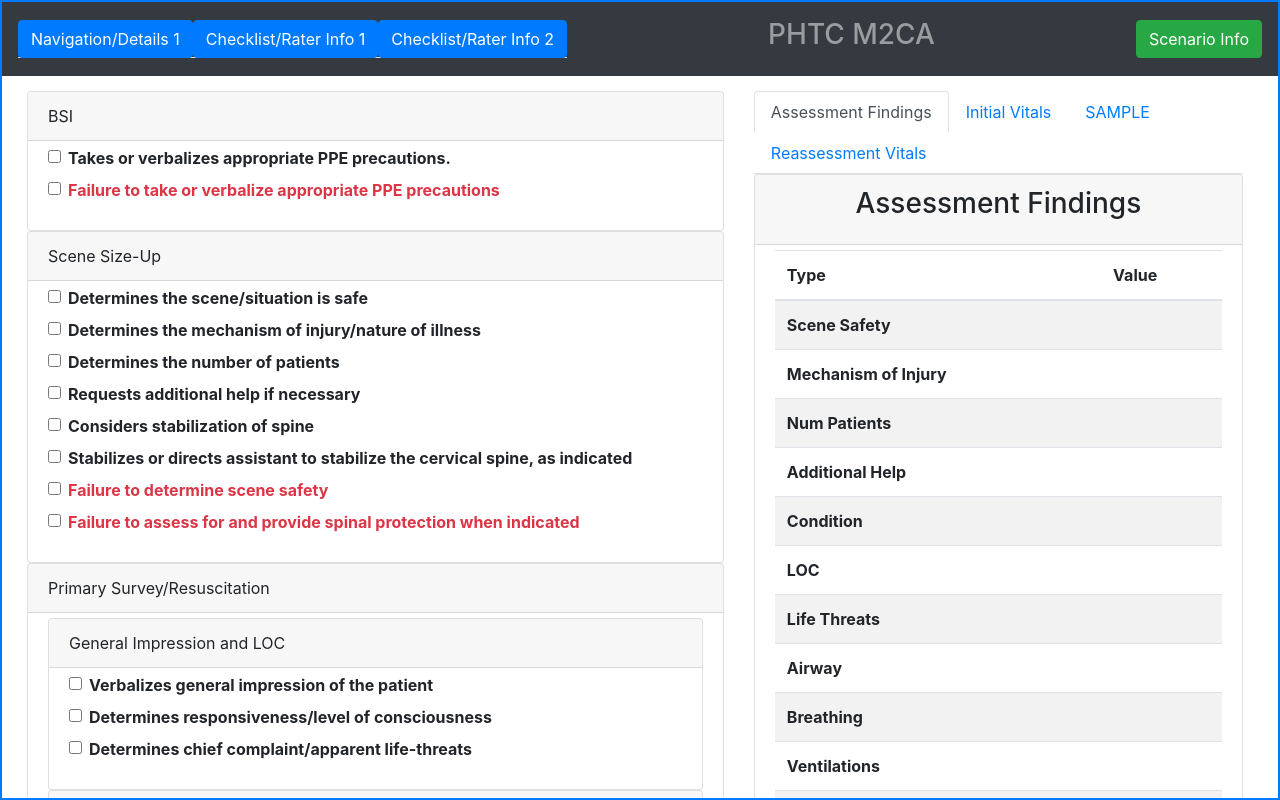
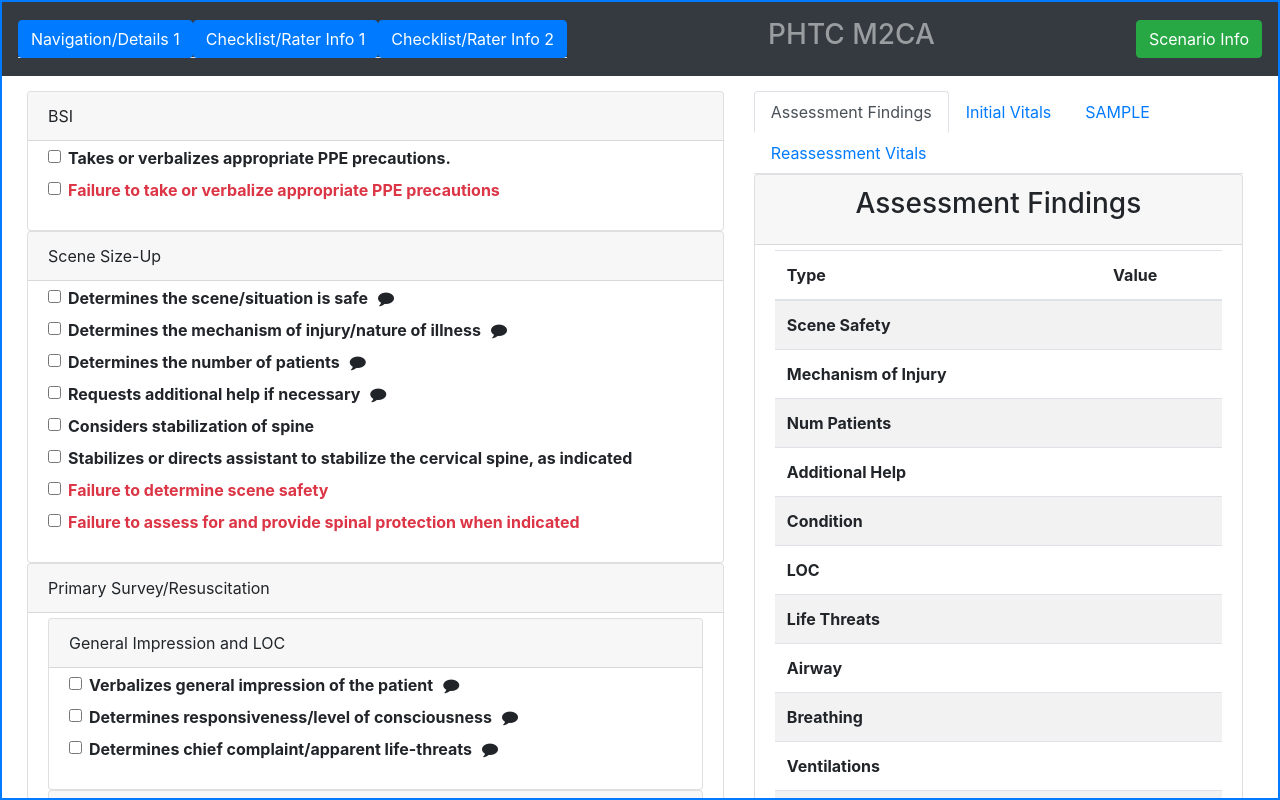
Before and after one commit to MedDBriefer/mockup, a React (Create React App) app: page /mockup2 in a window 1280 px wide. Built offline with nearby package versions, Linux system fonts and the light colour scheme.

Commit message:
Added call out icons

```diff
--- a/src/Mockup2.js
+++ b/src/Mockup2.js
@@ -74,10 +74,12 @@ class Mockup2 extends React.Component {
                   steps={scen.steps}
                   first={true}
                   showCallouts={false}
+                  showCalloutIcon={true}
                 />
     const rhs = <RaterInfo
                   scenario={scen}
                   showCallouts={true}
+                  showCalloutIcon={true}
                 />
 
     return <MDBContainer
--- a/src/Mockup3.js
+++ b/src/Mockup3.js
@@ -74,10 +74,12 @@ class Mockup3 extends React.Component {
                   steps={scen.steps}
                   first={true}
                   showCallouts={false}
+                  showCalloutIcon={true}
                 />
     const rhs = <RaterInfo
                   scenario={scen}
                   showCallouts={true}
+                  showCalloutIcon={true}
                 />
 
     return <MDBContainer
--- a/src/components/Accordian.js
+++ b/src/components/Accordian.js
@@ -10,7 +10,7 @@ import {
 
 import  CheckList  from "./CheckList"
 
-const Accordian = ({isChecked, toggleChecked, steps, showCallouts}) => {
+const Accordian = ({isChecked, toggleChecked, steps, showCallouts, showCalloutIcon}) => {
 
     const childrenAreHeadings = (step) => {
         return step.children && step.children[0].type === 'heading'
@@ -29,12 +29,14 @@ const Accordian = ({isChecked, toggleChecked, steps, showCallouts}) => {
                             toggleChecked={toggleChecked}
                             steps={step.children}
                             showCallouts={showCallouts}
+                            showCalloutIcon={showCalloutIcon}
                         />
                       :  <CheckList
                             isChecked={isChecked}
                             toggleChecked={toggleChecked}
                             steps={step.children}
                             showCallouts={showCallouts}
+                            showCalloutIcon={showCalloutIcon}
                         />
                     }
                 </CardBody>
--- a/src/components/CheckBox.js
+++ b/src/components/CheckBox.js
@@ -3,7 +3,7 @@ import React from "react";
 import CallOut from "./CallOut";
 
 import {Input, Label } from "reactstrap"
-const CheckBox = ({ step, isChecked, toggleChecked , showCallouts=true}) => {
+const CheckBox = ({ step, isChecked, toggleChecked , showCallouts, showCalloutIcon}) => {
 
   return (
       <Label className={step.type === 'critical-criteria' ? "text-danger" : "text-default"}>
@@ -14,10 +14,17 @@ const CheckBox = ({ step, isChecked, toggleChecked , showCallouts=true}) => {
         />
         <b>{step.label}</b>
 
-        {showCallouts && step.callout &&
+        {showCallouts && step.callout && !showCalloutIcon &&
         <CallOut
           text={step.callout}
           show={isChecked(step.id)}
+        />
+        }
+
+        {!showCallouts && step.callout && showCalloutIcon &&
+        <CallOut
+          text={step.callout}
+          //show={isChecked(step.id)}
         />
         }
       </Label>
--- a/src/components/CheckList.js
+++ b/src/components/CheckList.js
@@ -13,7 +13,7 @@ import classnames from "classnames";
 import CheckBox from "./CheckBox";
 
 
-export default function CheckList({ isChecked, toggleChecked, heading, steps, depth=3, first=false, showCallouts=true}){
+export default function CheckList({ isChecked, toggleChecked, heading, steps, depth=3, first=false, showCallouts, showCalloutIcon}){
   const [collapsed, setCollapsed] = useState(false);
   const toggle = () => setCollapsed(!collapsed);
 
@@ -28,6 +28,7 @@ export default function CheckList({ isChecked, toggleChecked, heading, steps, de
             isChecked={isChecked}
             toggleChecked={toggleChecked}
             showCallouts={showCallouts}
+            showCalloutIcon={showCalloutIcon}
             />
           :
             <>
@@ -38,6 +39,7 @@ export default function CheckList({ isChecked, toggleChecked, heading, steps, de
               steps={step.children}
               depth={depth+1}
               showCallouts={showCallouts}
+              showCalloutIcon={showCalloutIcon}
             />
             </>
           }
```
